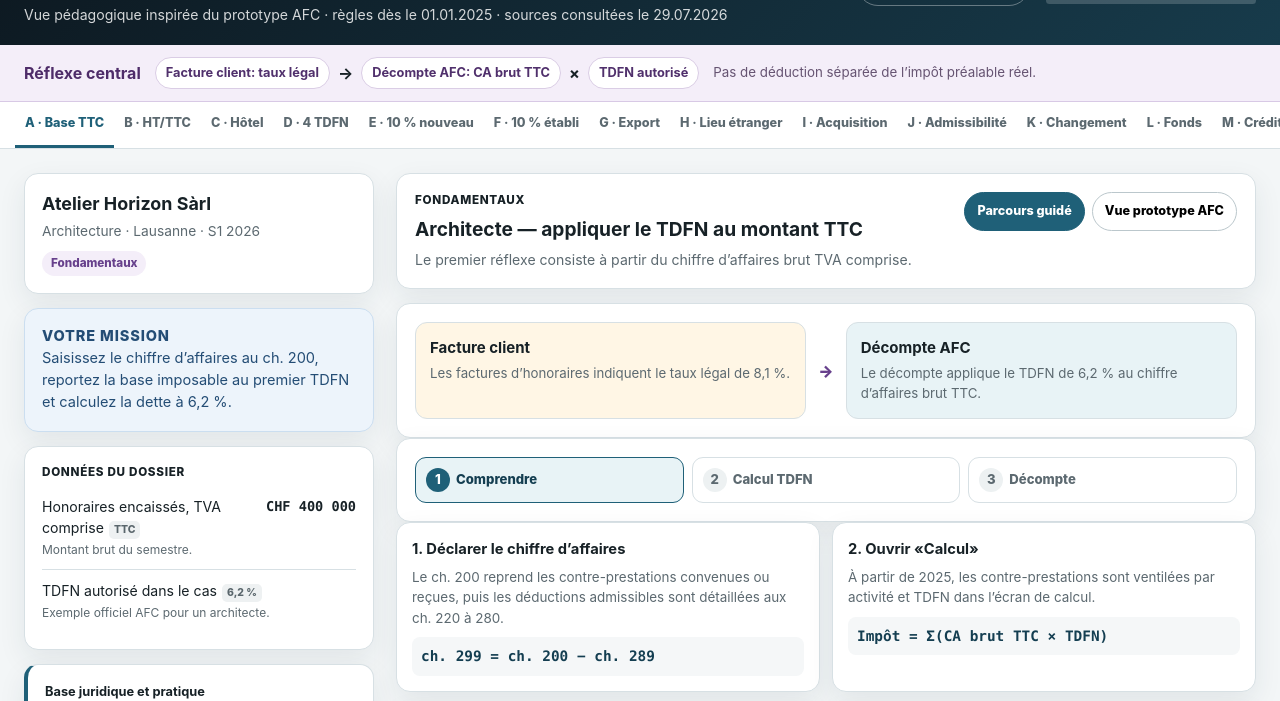
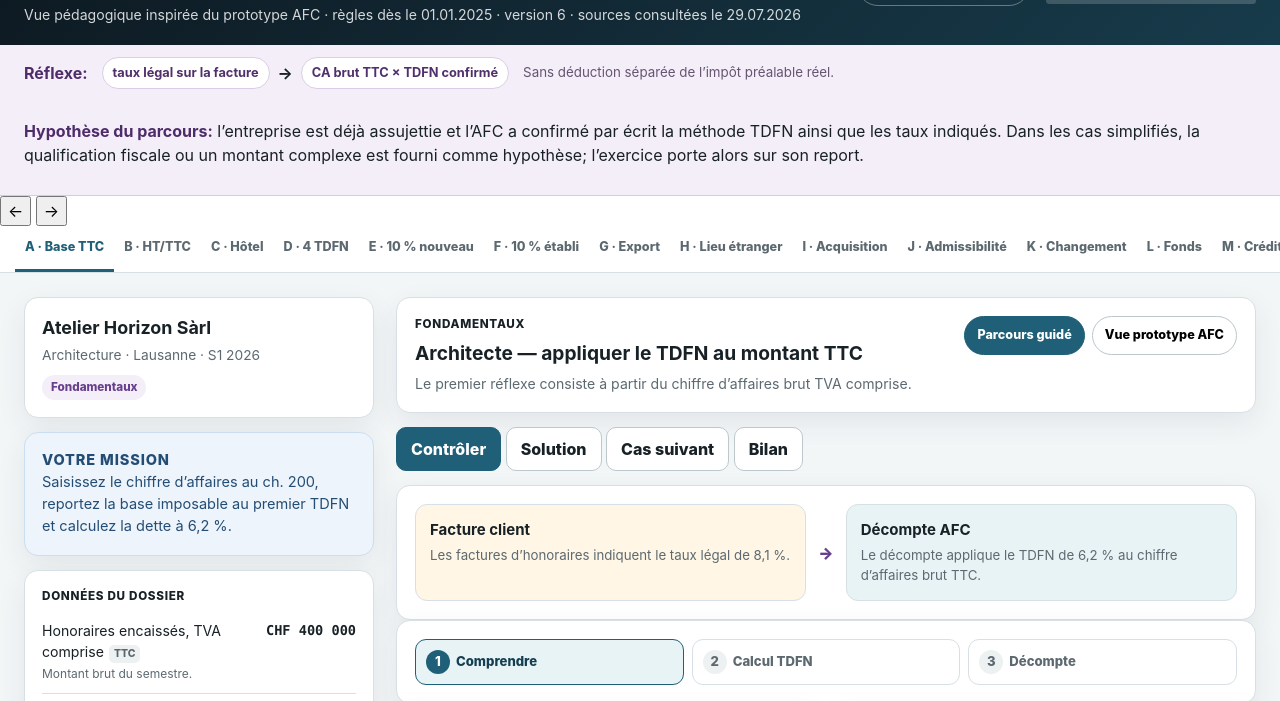
Before and after one commit to mariialobur/tva-tdfn, a plain HTML site: page index.html in a window 1280 px wide. Shown: the part 75-776 px from the top of the page. Drawn offline with Linux system fonts and the light colour scheme.

Commit message:
Update index.html

```diff
--- a/index.html
+++ b/index.html
@@ -9,7 +9,7 @@
   <meta property="og:type" content="website">
   <meta property="og:locale" content="fr_CH">
   <meta property="og:title" content="Entraînement au décompte TVA suisse — méthode TDFN">
-  <meta property="og:description" content="Treize cas progressifs, un cas libre et une vue pédagogique inspirée du prototype AFC.">
+  <meta property="og:description" content="Treize cas progressifs, un atelier libre et une vue compacte inspirée du prototype AFC.">
   <meta property="og:url" content="https://mariialobur.github.io/tva-tdfn/">
   <meta property="og:image" content="https://mariialobur.github.io/tva-tdfn/assets/preview.png">
   <link rel="canonical" href="https://mariialobur.github.io/tva-tdfn/">
@@ -24,7 +24,7 @@
     <div>
       <p class="kicker">Projet pédagogique indépendant · Suisse</p>
       <h1>Entraînement au décompte TVA — méthode TDFN</h1>
-      <p class="subtitle">Vue pédagogique inspirée du prototype AFC · règles dès le 01.01.2025 · sources consultées le 29.07.2026</p>
+      <p class="subtitle">Vue pédagogique inspirée du prototype AFC · règles dès le 01.01.2025 · version 6 · sources consultées le 29.07.2026</p>
     </div>
     <div class="header-tools">
       <button class="ghost-button" id="openSources" type="button">Référentiel officiel</button>
@@ -37,17 +37,18 @@
 </header>
 <section class="principle" aria-label="Principe TDFN">
   <div class="principle__inner">
-    <strong>Réflexe central</strong>
-    <div class="principle__flow">
-      <span>Facture client: taux légal</span><b>→</b><span>Décompte AFC: CA brut TTC</span><b>×</b><span>TDFN autorisé</span>
-    </div>
-    <small>Pas de déduction séparée de l’impôt préalable réel.</small>
+    <strong>Réflexe:</strong>
+    <div class="principle__flow"><span>taux légal sur la facture</span><b>→</b><span>CA brut TTC × TDFN confirmé</span></div>
+    <small>Sans déduction séparée de l’impôt préalable réel.</small>
+    <p class="principle__assumption"><strong>Hypothèse du parcours:</strong> l’entreprise est déjà assujettie et l’AFC a confirmé par écrit la méthode TDFN ainsi que les taux indiqués. Dans les cas simplifiés, la qualification fiscale ou un montant complexe est fourni comme hypothèse; l’exercice porte alors sur son report.</p>
   </div>
 </section>
 <nav class="case-nav" aria-label="Cas pratiques">
   <div class="case-nav__inner">
-    <label class="mobile-case-picker" for="caseSelect"><span>Choisir un cas</span><select id="caseSelect" aria-label="Choisir un cas pratique"></select></label>
-    <div id="caseTabs" class="case-tabs" role="tablist" aria-label="Choisir un cas"></div>
+    <button class="case-arrow" type="button" data-action="previous" aria-label="Cas précédent">←</button>
+    <label class="mobile-case-picker" for="caseSelect"><span>Parcours</span><select id="caseSelect" aria-label="Choisir un cas pratique"></select></label>
+    <button class="case-arrow" type="button" data-action="next" aria-label="Cas suivant">→</button>
+    <div id="caseTabs" class="case-tabs" hidden aria-hidden="true"></div>
   </div>
 </nav>
 <main class="layout" id="workspace">
@@ -68,6 +69,12 @@
       <summary>Dossier, contrôles et sources du cas</summary>
       <div id="mobileDossierContent"></div>
     </details>
+    <div class="desktop-action-bar" id="desktopActionBar" aria-label="Actions du cas">
+      <button class="btn primary" type="button" data-action="validate">Contrôler</button>
+      <button class="btn" type="button" data-action="solution">Solution</button>
+      <button class="btn" type="button" data-action="next">Cas suivant</button>
+      <button class="btn" type="button" data-action="summary">Bilan</button>
+    </div>
     <div id="workArea"></div>
     <div id="resultArea" aria-live="polite"></div>
   </section>
@@ -76,7 +83,7 @@
   <div>
     <strong>Mariia Lobur</strong> · Projet pédagogique indépendant, sans affiliation à l’AFC.
   </div>
-  <div>Les situations sont simplifiées. La qualification de l’activité, le TDFN autorisé et le traitement d’un cas réel doivent être vérifiés.</div>
+  <div>Dans les cas guidés, l’assujettissement et les TDFN indiqués sont supposés déjà confirmés par l’AFC. Le traitement d’un cas réel doit toujours être vérifié.</div>
 </footer>
 <dialog id="sourceDialog" class="source-dialog" aria-labelledby="sourceTitle">
   <div class="dialog-head">
@@ -95,7 +102,6 @@
   <button type="button" data-action="validate">Contrôler</button>
   <button type="button" data-action="solution">Solution</button>
   <button type="button" data-action="next">Suivant</button>
-  <button type="button" data-action="summary">Bilan</button>
 </div>
 <div id="toast" class="toast" role="status" aria-live="polite"></div>
 <script type="module" src="app.js"></script>
```
